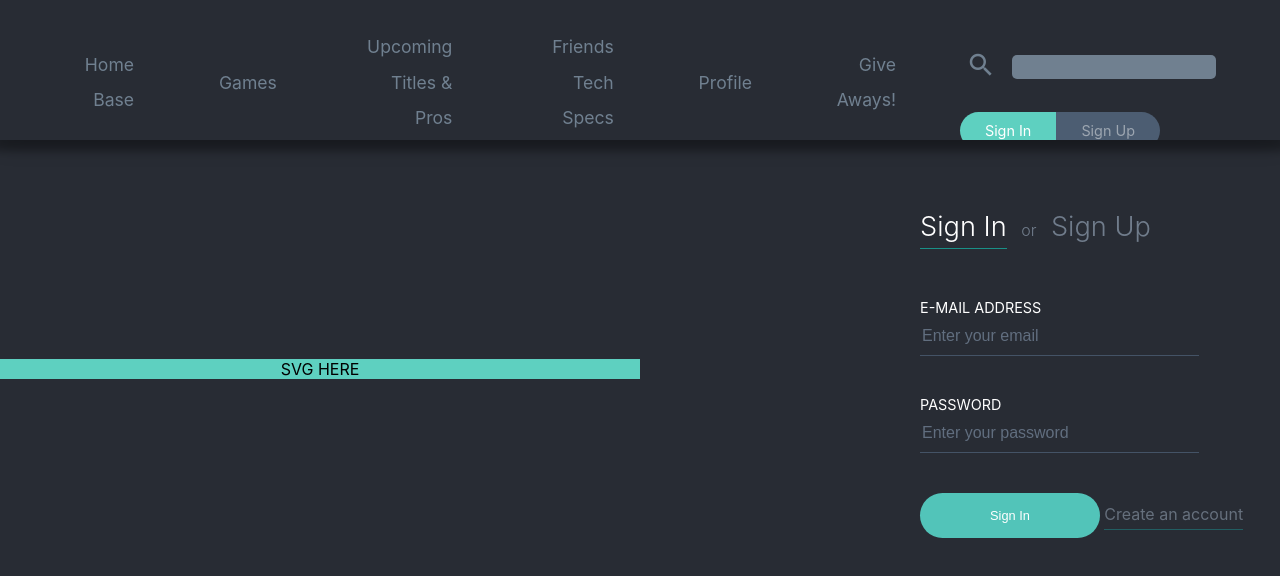
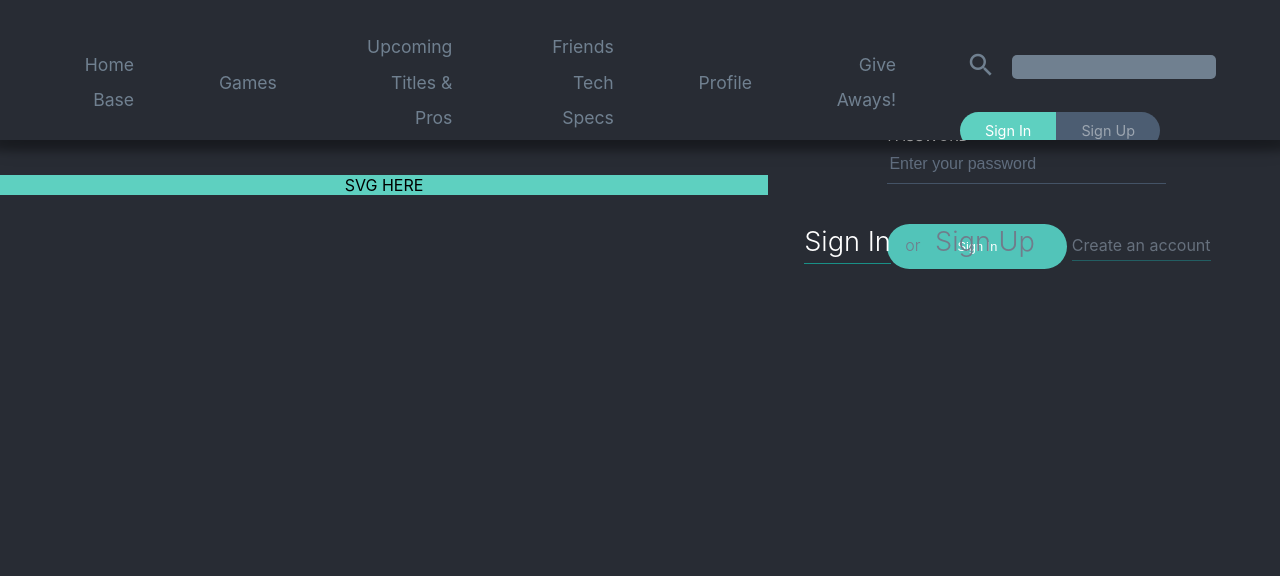
Before and after one commit to BuddhaTheChef/jul2019, a React (Create React App) app: page /sign-in in a window 1280 px wide. Shown: the top 576 px of the page. Built offline with nearby package versions, Linux system fonts and the light colour scheme; a web font is replaced by a local one.

Commit message:
added in styling for login

```diff
--- a/src/App.css
+++ b/src/App.css
@@ -306,15 +306,18 @@ textarea:focus, input:focus{
 }
 
 .FormCenter {
-  margin-bottom: 100px;
-  margin-left: 280px;
-  margin-top: 150px;
+  width: 40%;
+  display: flex;
+  justify-content: center;
+  align-items:center;
 }
 
 .FormTitle {
   color: #707C8B;
   font-weight: 300;
-  margin-bottom: 50px;
+  position: absolute;
+  top: 225px;
+  right: 235px;
 }
 
 .FormTitle__Link {
@@ -337,6 +340,7 @@ textarea:focus, input:focus{
 
 .FormField {
   margin-bottom: 40px;
+  margin-left: 50px;
 }
 
 .FormField__Label {
--- a/src/components/SignIn.js
+++ b/src/components/SignIn.js
@@ -39,7 +39,7 @@ class SignIn extends Component {
           alignItems: "center"
         }}
       >
-      <div style={{backgroundColor: '#5ED0C0', height: '-webkit-fill-available', width: '50%', display: 'flex', alignItems: 'center', justifyContent: 'center'}}>SVG HERE</div>
+      <div style={{backgroundColor: '#5ED0C0', height: '-webkit-fill-available', width: '60%', display: 'flex', alignItems: 'center', justifyContent: 'center'}}>SVG HERE</div>
         <div className="FormCenter">
           <div className="FormTitle">
             <NavLink
@@ -60,7 +60,7 @@ class SignIn extends Component {
             </NavLink>
           </div>
           <form onSubmit={this.handleSubmit} className="FormFields">
-            <div className="FormField">
+            <div className="FormField" style={{marginTop: '-30px'}}>
               <label className="FormField__Label" htmlFor="email">
                 E-Mail Address
               </label>
--- a/src/components/SignUp.js
+++ b/src/components/SignUp.js
@@ -42,7 +42,7 @@ class SignUp extends Component {
           alignItems: "center"
         }}
       >
-      <div style={{backgroundColor: '#5ED0C0', height: '-webkit-fill-available', width: '50%', display: 'flex', alignItems: 'center', justifyContent: 'center'}}>SVG HERE</div>
+      <div style={{backgroundColor: '#5ED0C0', height: '-webkit-fill-available', width: '60%', display: 'flex', alignItems: 'center', justifyContent: 'center'}}>SVG HERE</div>
         <div className="FormCenter">
           <div className="FormTitle">
             <NavLink
@@ -63,7 +63,7 @@ class SignUp extends Component {
             </NavLink>
           </div>
           <form onSubmit={this.handleSubmit} className="FormFields">
-            <div className="FormField">
+            <div className="FormField" style={{marginTop: '60px'}}>
               <label className="FormField__Label" htmlFor="name">
                 Full Name
               </label>
```
